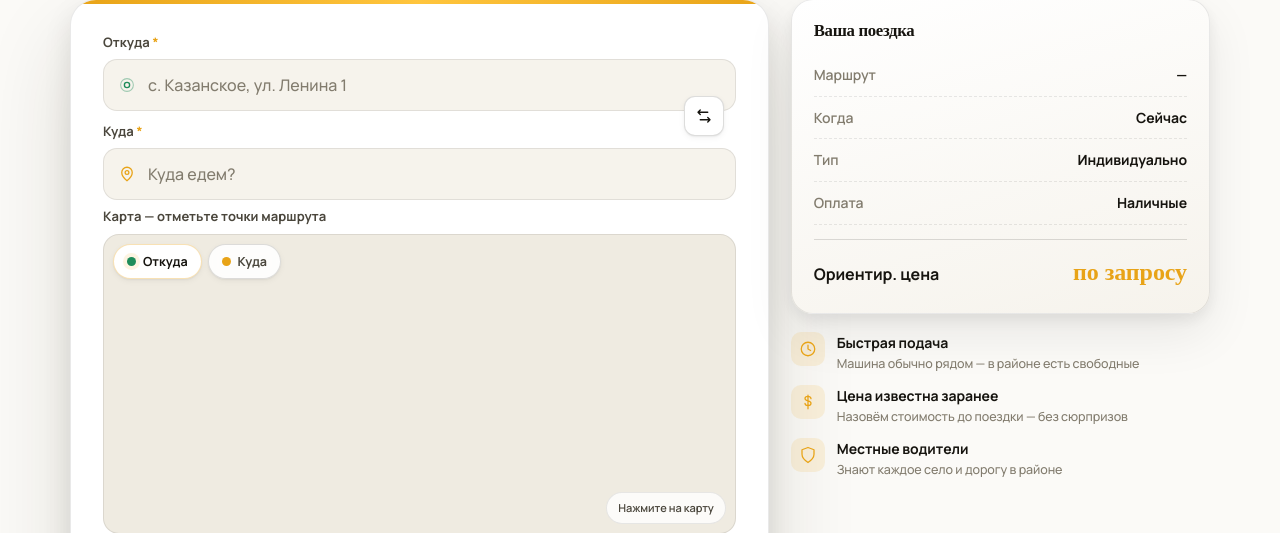
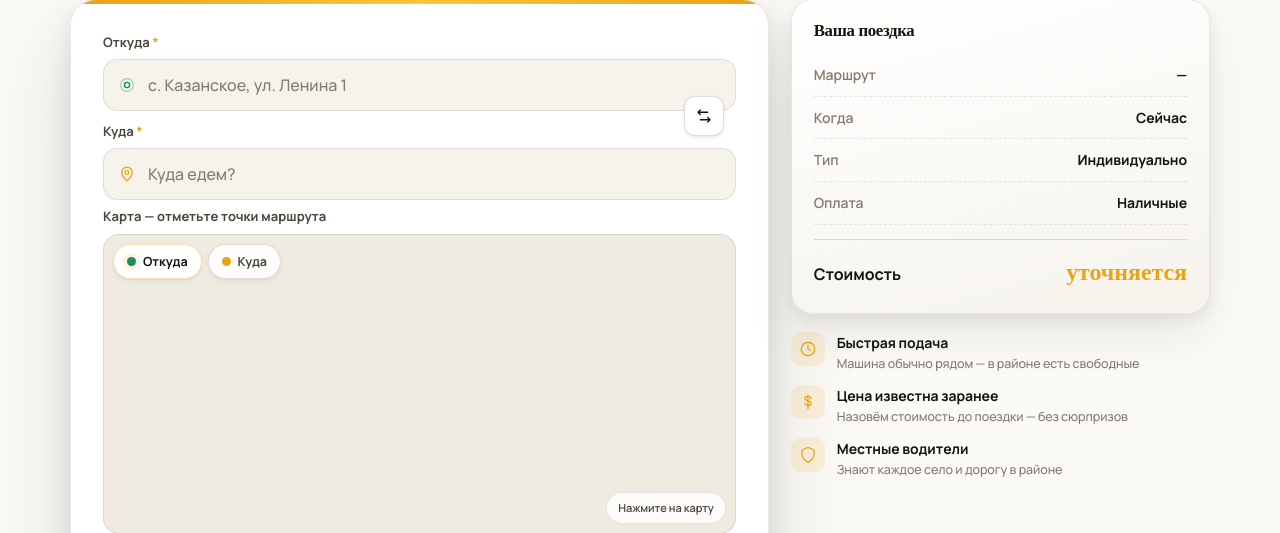
Before and after one commit to KPAVCHENKO/taxi, a Flask app: page / in a window 1280 px wide. Shown: the part 2014-2547 px from the top of the page. Run offline with Flask 3, Linux system fonts and the light colour scheme; data comes from the database, SQL or seed files in the repository; some libraries are stand-ins or nearby versions; some web fonts are replaced.

Commit message:
Сводка заказа: убрано «от» у цены, подпись «Ориентир. цена» → «Стоимость»
Тарифы фиксированные, поэтому показываем конкретную цену без «от»;
когда маршрут не определён — «уточняется».

Co-Authored-By: Claude Opus 4.8 <noreply@anthropic.com>

```diff
--- a/templates/index.html
+++ b/templates/index.html
@@ -907,7 +907,7 @@ footer{background:var(--surface);border-top:1px solid var(--border);padding:clam
           <div class="sum-line"><span>Когда</span><b id="sumWhen">Сейчас</b></div>
           <div class="sum-line"><span>Тип</span><b id="sumType">Индивидуально</b></div>
           <div class="sum-line"><span>Оплата</span><b id="sumPay">Наличные</b></div>
-          <div class="sum-total"><span>Ориентир. цена</span><b id="sumPrice">—</b></div>
+          <div class="sum-total"><span>Стоимость</span><b id="sumPrice">—</b></div>
         </div>
         <ul class="mini-trust">
           <li><span class="ic"><svg viewBox="0 0 24 24" fill="none"><circle cx="12" cy="12" r="9" stroke="currentColor" stroke-width="1.7"/><path d="M12 7v5l3.5 2" stroke="currentColor" stroke-width="1.7" stroke-linecap="round" stroke-linejoin="round"/></svg></span><span><b>Быстрая подача</b><p>Машина обычно рядом — в районе есть свободные</p></span></li>
@@ -1295,7 +1295,7 @@ footer{background:var(--surface);border-top:1px solid var(--border);padding:clam
     document.getElementById('sumWhen').textContent=state.when;
     document.getElementById('sumType').textContent=state.type;
     document.getElementById('sumPay').textContent=state.pay;
-    document.getElementById('sumPrice').textContent=state.price==null?'по запросу':('от '+fmtPrice(state.price));
+    document.getElementById('sumPrice').textContent=state.price==null?'уточняется':fmtPrice(state.price);
   }
   fromInput.addEventListener('input',function(){state.from=fromInput.value.trim();updateSummary();});
   toInput.addEventListener('input',function(){state.to=toInput.value.trim();state.price=null;clearChips();updateSummary();});
```
